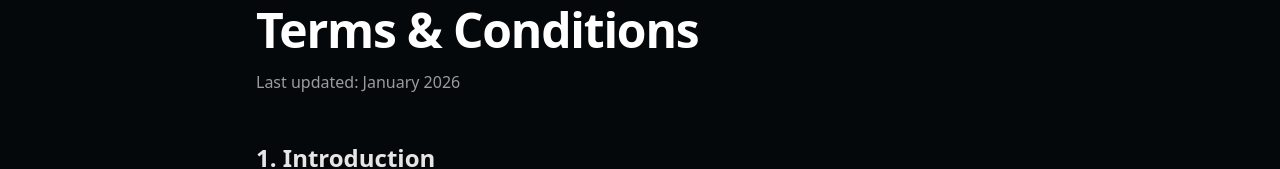
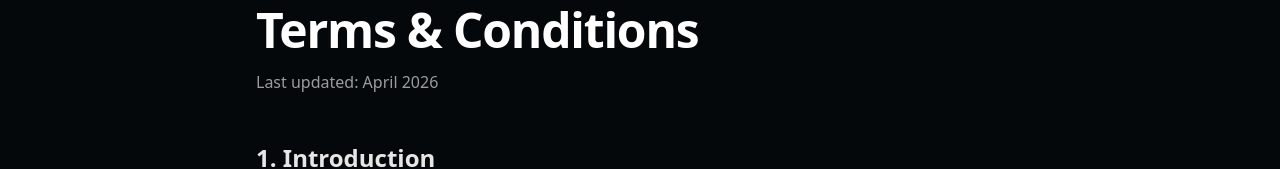
Before and after one commit to zenderock/simly-platform, a Next.js app in the folder frontend/: page /legal/terms in a window 1280 px wide. Shown: the part 171-340 px from the top of the page. Built offline with nearby package versions, Linux system fonts and the light colour scheme; no server answers.

Commit message:
Update page.tsx

```diff
--- a/frontend/app/legal/terms/page.tsx
+++ b/frontend/app/legal/terms/page.tsx
@@ -13,7 +13,7 @@ export default function TermsPage() {
             <h1 className="text-4xl md:text-5xl font-bold mb-4 tracking-tight">
               Terms & Conditions
             </h1>
-            <p className="text-white/60">Last updated: January 2026</p>
+            <p className="text-white/60">Last updated: April 2026</p>
           </header>
 
           <section className="space-y-4">
```
